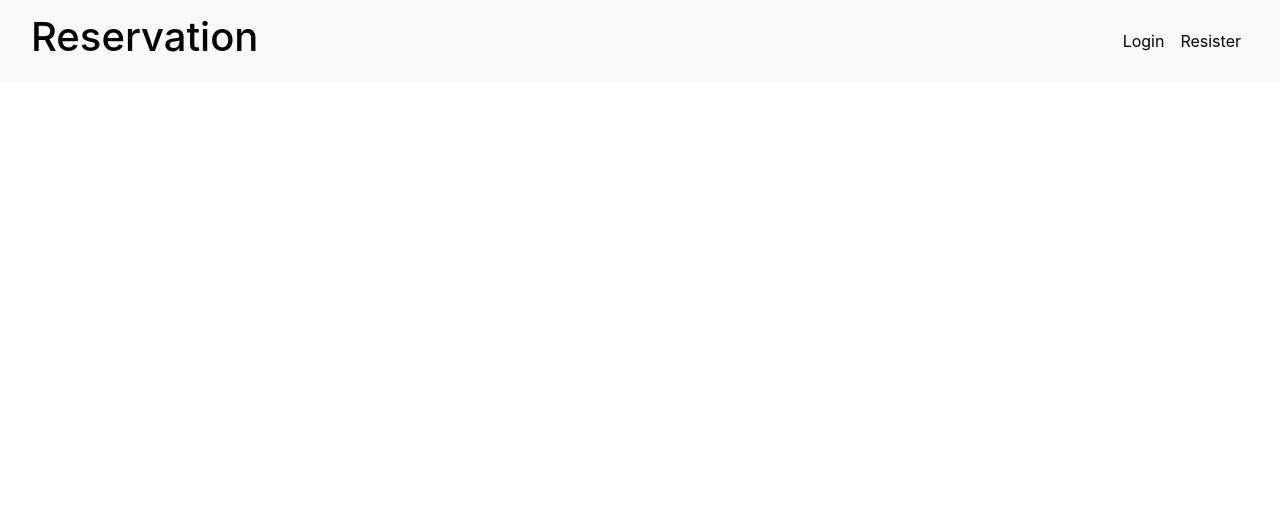
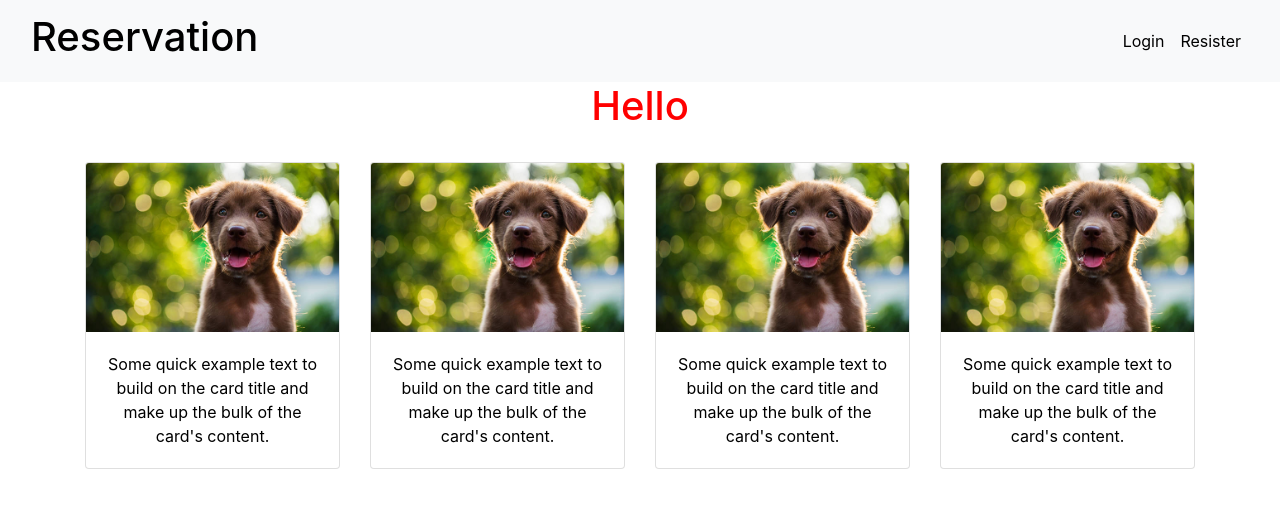
Before and after one commit to Chimoha31/Code_Camp_A, an Angular app in the folder 03reservation_app/: page /products in a window 1280 px wide. Before the commit this address led to /. Shown: the top 508 px of the page. Built offline with nearby package versions, Linux system fonts and the light colour scheme.

Commit message:
Implemented Module

```diff
--- a/03reservation_app/src/app/app-routing.module.ts
+++ b/03reservation_app/src/app/app-routing.module.ts
@@ -5,7 +5,7 @@ import { ProductListComponent } from './product/product-list/product-list.compon
 import { ProductModule } from './product/product.module';
 
 const routes: Routes = [
-  // {path: '', component: ProductListComponent},
+  { path: '', redirectTo: 'products', pathMatch: 'full' },
   // {path: 'detail', component: ProductDetailComponent}
 ];
 
--- a/03reservation_app/src/app/product/product-list/product-list.component.html
+++ b/03reservation_app/src/app/product/product-list/product-list.component.html
@@ -3,7 +3,7 @@
   <br />
   <div class="row">
     <div class="col" *ngFor="let product of products">
-      <a routerLink="/detail">
+      <a routerLink="detail">
         <div class="card">
           <img src="./assets/img/puppy.jpg" class="card-img-top" alt="..." />
           <div class="card-body">
--- a/03reservation_app/src/app/product/product.component.html
+++ b/03reservation_app/src/app/product/product.component.html
@@ -1 +1,2 @@
-<p>product works!</p>
+
+<router-outlet></router-outlet>
```
Also changed, not shown: 03reservation_app/src/app/product/product.module.ts (+12 -9 lines).
